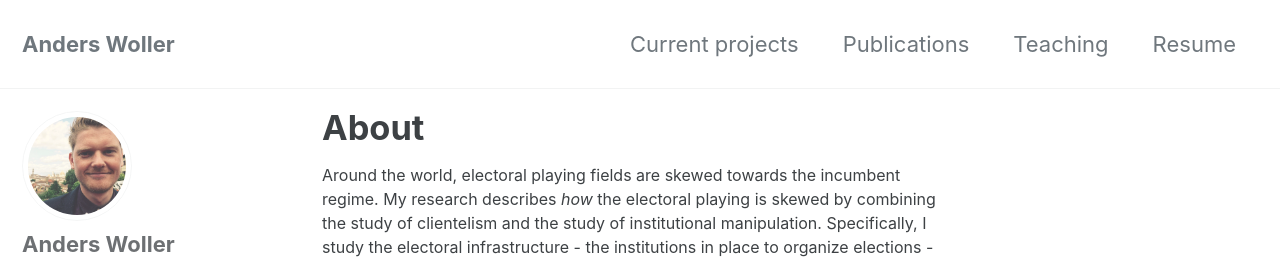
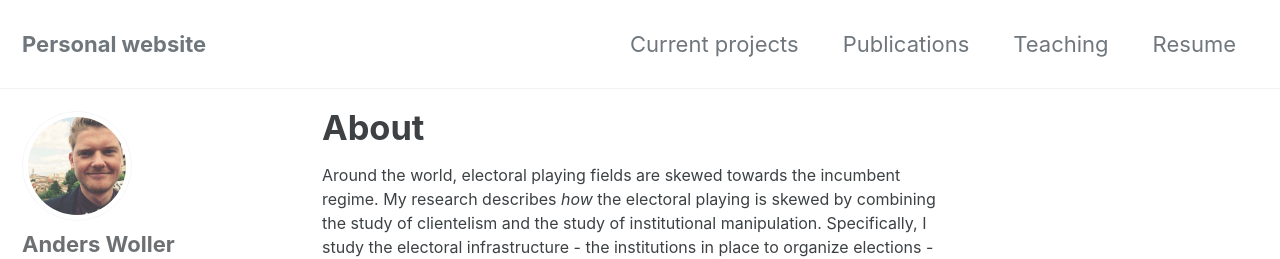
Before and after one commit to AndersWoller/AndersWoller.github.io, a Jekyll site: the page built from index.html, in a window 1280 px wide and 900 px high. Shown: the top 259 px of the window. Built offline with Jekyll 4.4.1, drawn with Linux system fonts in a browser that asks for light colours; cached includes are drawn as plain includes; the list of posts is cut into pages by our own code.

Commit message:
Update _config.yml

```diff
--- a/_config.yml
+++ b/_config.yml
@@ -16,7 +16,7 @@ minimal_mistakes_skin    : "default" # "contrast" "default" "air", "aqua", "cont
 
 # Site Settings
 locale                   : "en-US"
-title                    : "Anders Woller"
+title                    : "Personal website"
 title_separator          : "-"
 subtitle                 : # site tagline that appears below site title in masthead
 name                     : "Anders Woller"
```
